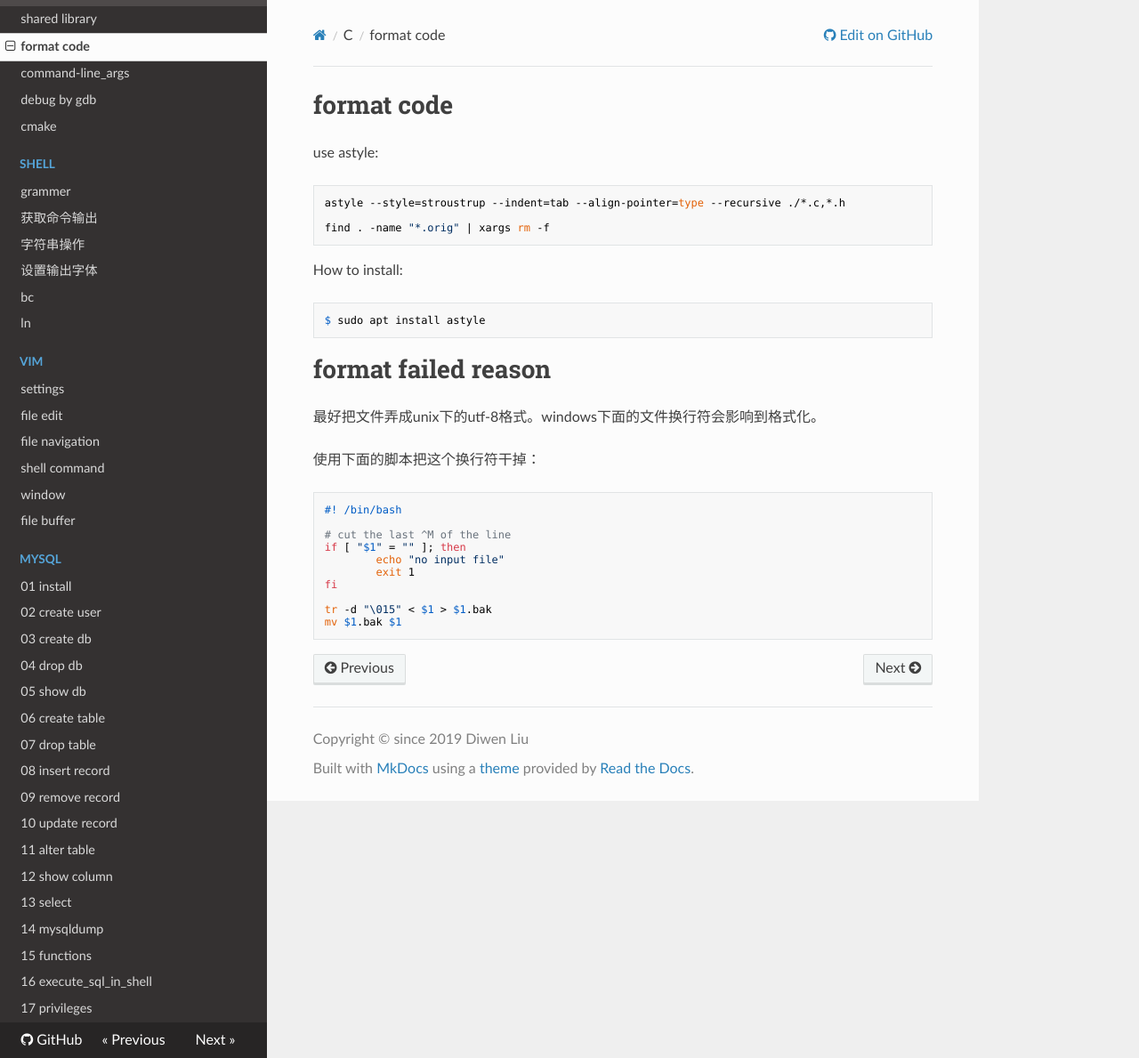
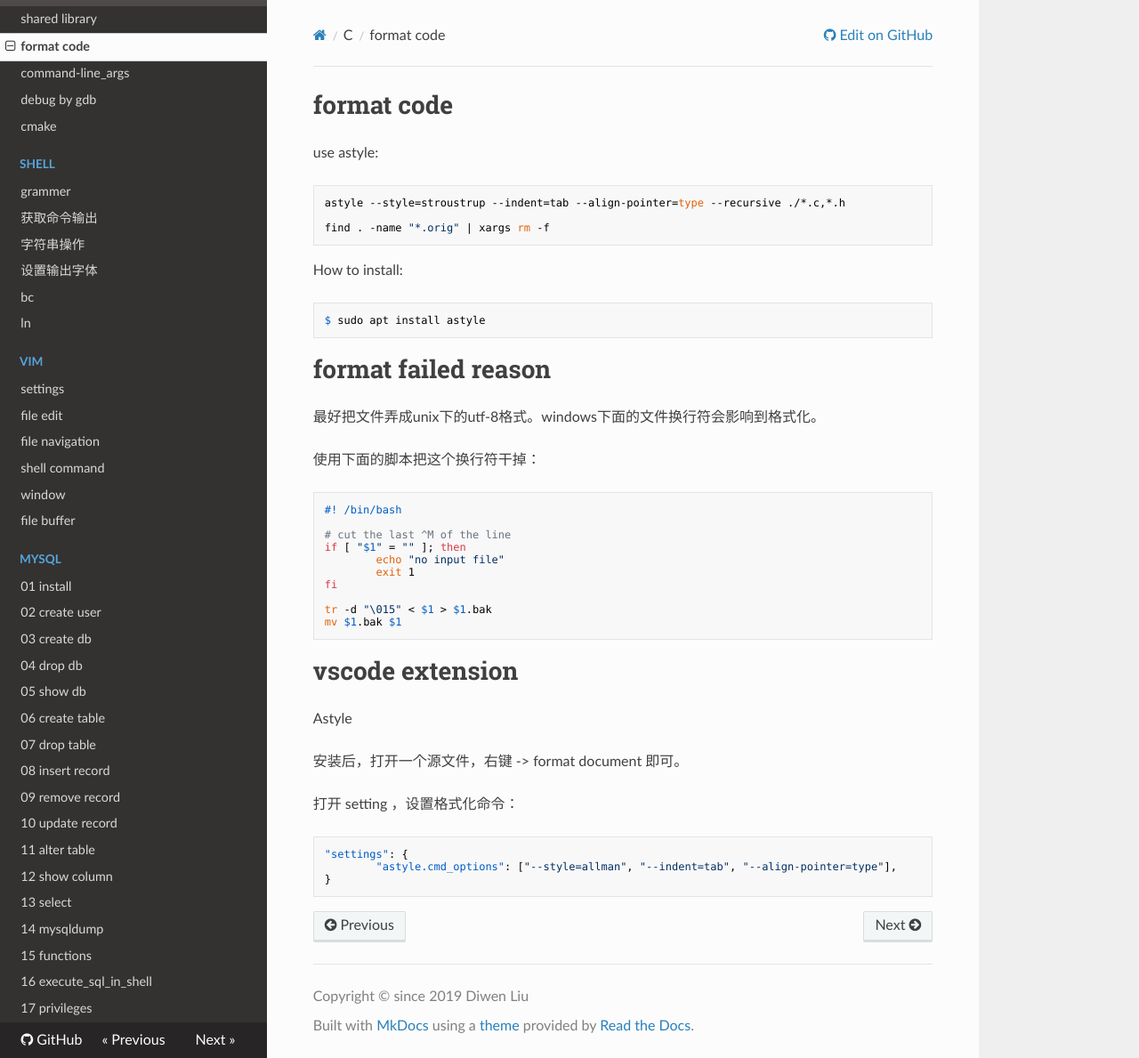
Before and after one commit to yzhu798/HelpMe, an MkDocs documentation site: the page built from notes/C/format_code.md, in a window 1280 px wide and 1189 px high. Shown: the whole window at 89% size. Built offline with MkDocs 1.6.1, drawn with Linux system fonts in a browser that asks for light colours; nearby versions of some CDN libraries.

Commit message:
modify doc

````diff
--- a/notes/C/format_code.md
+++ b/notes/C/format_code.md
@@ -32,3 +32,17 @@ fi
 tr -d "\015" < $1 > $1.bak
 mv $1.bak $1
 ```
+
+# vscode extension
+
+Astyle
+
+安装后，打开一个源文件，右键 -> format document 即可。
+
+打开 setting ，设置格式化命令：
+
+```json
+"settings": {
+        "astyle.cmd_options": ["--style=allman", "--indent=tab", "--align-pointer=type"],
+}
+```
````
